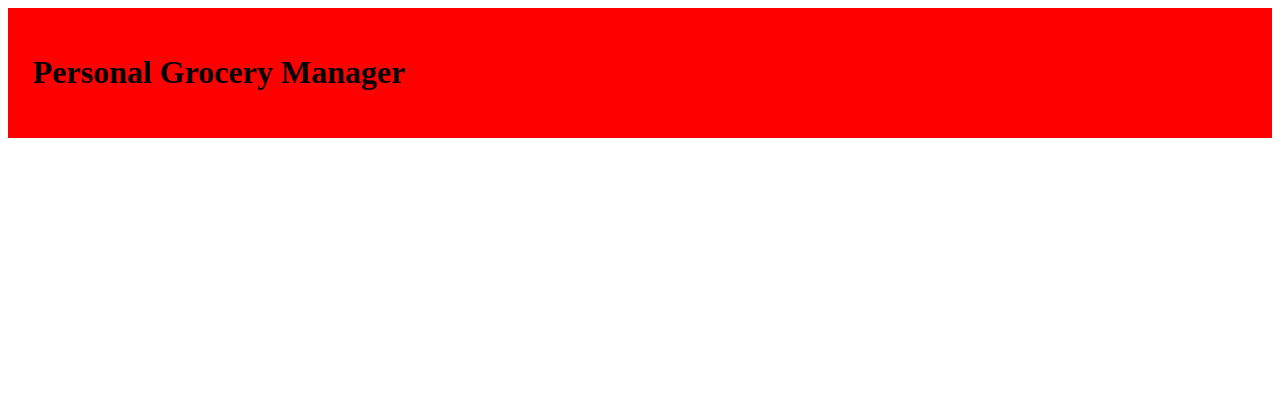
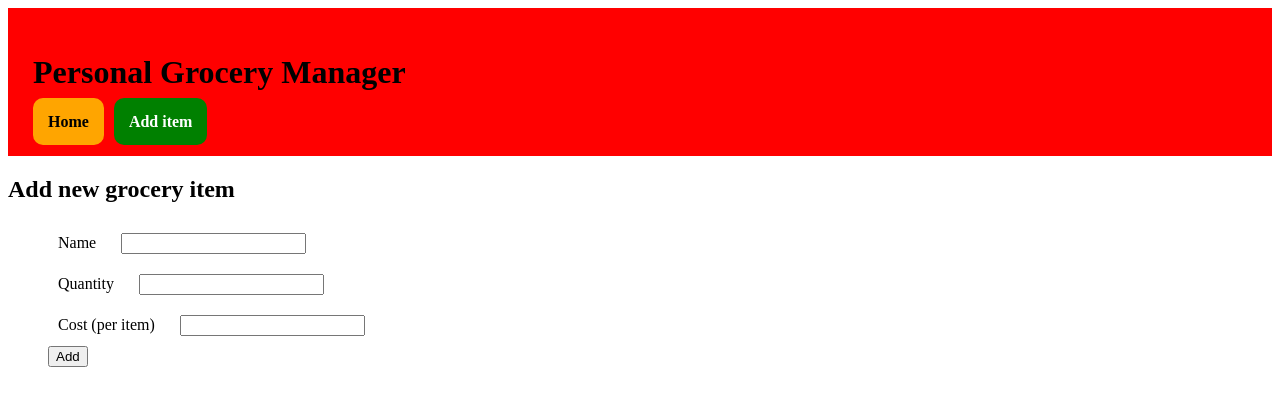
Before and after one commit to gbafana25/software_eng_tech_exercise, an Angular app in the folder grocery-frotend/: page /add-items in a window 1280 px wide. Before the commit this address led to /. Shown: the top 406 px of the page. Built offline with nearby package versions, Linux system fonts and the light colour scheme.

Commit message:
frontend can add items

```diff
--- /dev/null
+++ b/grocery-frotend/src/app/add-items-form/add-items-form.component.css
@@ -0,0 +1,11 @@
+ul {
+    list-style-type: none;
+}
+
+label {
+    padding-right: 25px;
+}
+
+li {
+    padding: 10px;
+}
--- /dev/null
+++ b/grocery-frotend/src/app/add-items-form/add-items-form.component.html
@@ -0,0 +1,19 @@
+<h2>Add new grocery item</h2>
+<ul>
+    <li>
+    <label for="prod_name">Name</label>
+    <input name="prod_name" type="text" [(ngModel)]="prod_name">
+    </li>
+
+    <li>
+    <label for="prod_quantity">Quantity</label>
+    <input name="prod_quantity" type="number" [(ngModel)]="prod_quantity">
+    </li>
+
+    <li>
+    <label for="prod_cost">Cost (per item)</label>
+    <input name="prod_cost" type="number" [(ngModel)]="prod_cost" step="0.01">
+    </li>
+
+    <button (click)="onAddItem()">Add</button>
+</ul>
--- /dev/null
+++ b/grocery-frotend/src/app/add-items-form/add-items-form.component.ts
@@ -0,0 +1,31 @@
+import { Component } from '@angular/core';
+import { FormsModule } from '@angular/forms';
+
+@Component({
+  selector: 'app-add-items-form',
+  standalone: true,
+  imports: [FormsModule],
+  templateUrl: './add-items-form.component.html',
+  styleUrl: './add-items-form.component.css'
+})
+export class AddItemsFormComponent {
+    prod_name: any;
+    prod_quantity: any;
+    prod_cost: any;
+
+    ngOnInit() {
+
+    }
+
+    onAddItem() {
+      console.log(this.prod_name, this.prod_quantity, this.prod_cost)
+      fetch("http://localhost:5000/add-item", {
+        method: "POST",
+        body: JSON.stringify({
+          name: this.prod_name,
+          quantity: this.prod_quantity,
+          cost: this.prod_cost
+        })
+      })
+    }
+}
--- a/grocery-frotend/src/app/app.component.css
+++ b/grocery-frotend/src/app/app.component.css
@@ -2,3 +2,32 @@
     background-color: red;
     padding: 25px;
 }
+
+.add-btn {
+    text-decoration: none;
+    background-color: green;
+    color: white;
+    padding: 15px;
+    border-radius: 10px;
+    font-weight: bold;
+}
+
+.add-btn:hover {
+    background-color: rgba(0, 128, 0, 0.669);
+    transition-duration: 0.5s;
+}
+
+.home-btn {
+    text-decoration: none;
+    background-color: orange;
+    color: black;
+    padding: 15px;
+    border-radius: 10px;
+    margin-right: 10px;
+    font-weight: bold;
+}
+
+.home-btn:hover {
+   transition-duration: 0.5s;
+   background-color: rgba(255, 166, 0, 0.556);
+}
--- a/grocery-frotend/src/app/app.component.html
+++ b/grocery-frotend/src/app/app.component.html
@@ -1,4 +1,6 @@
 <div class="navbar">
   <h1>Personal Grocery Manager</h1>
+  <a class="home-btn" href="/home">Home</a>
+  <a class="add-btn" href="/add-items">Add item</a>
 </div>
 <router-outlet></router-outlet>
--- a/grocery-frotend/src/app/app.routes.ts
+++ b/grocery-frotend/src/app/app.routes.ts
@@ -1,7 +1,9 @@
 import { Routes } from '@angular/router';
 import { HomePageComponent } from './home-page/home-page.component';
+import { AddItemsFormComponent } from './add-items-form/add-items-form.component';
 
 export const routes: Routes = [
     { path: '', component: HomePageComponent },
     { path: 'home', component: HomePageComponent },
+    { path: 'add-items', component: AddItemsFormComponent },
 ];
```
Also changed, not shown: 1 other file (tests, documents, lock files or other folders).
